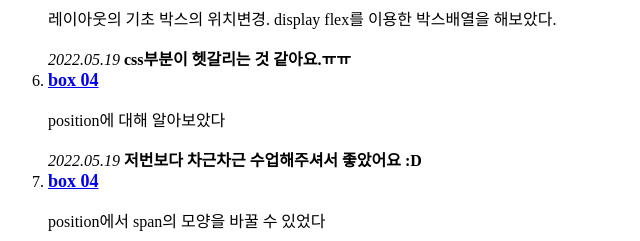
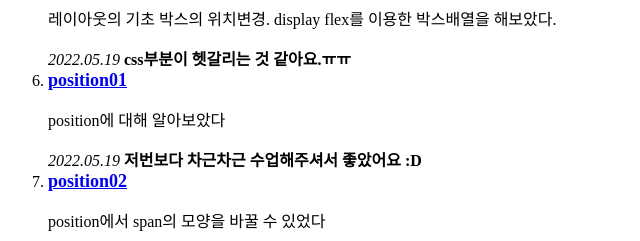
Before and after one commit to golddh57/golddh57.github.io, a plain HTML site: page document/index.html in a window 1280 px wide. Shown: the part 562-803 px from the top of the page, 0-640 px from the left. Drawn offline with Linux system fonts and the light colour scheme.

Commit message:
Add files via upload

```diff
--- a/document/index.html
+++ b/document/index.html
@@ -74,7 +74,7 @@
         </li>
         <li>
 
-            <a href="./doc/position01.html" target="blank">box 04</a>
+            <a href="./doc/position01.html" target="blank">position01</a>
             <p>position에 대해 알아보았다
             </p>
 
@@ -83,7 +83,7 @@
         </li>
         <li>
 
-            <a href="./doc/position02.html" target="blank">box 04</a>
+            <a href="./doc/position02.html" target="blank">position02</a>
             <p>position에서 span의 모양을 바꿀 수 있었다 </p>
 
             <em>2022.05.18</em>
```
